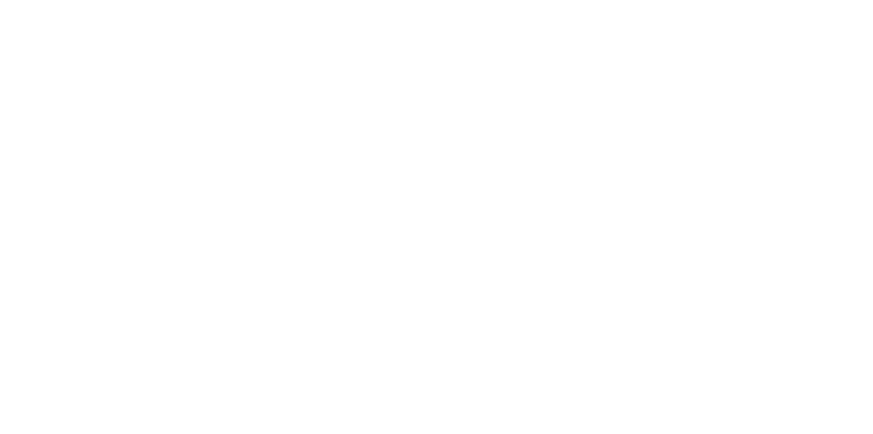
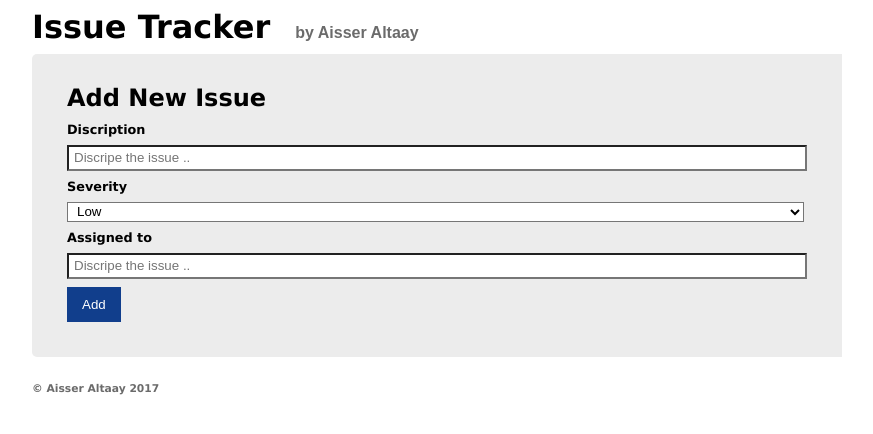
Before and after one commit to aisser94/My-project, a plain HTML site: page issue tracker app/index.html in a window 1280 px wide. Shown: the whole page, without its empty margins (203-1076 px from the left). Drawn offline with Linux system fonts and the light colour scheme.

Commit message:
stop working today on issue tracker app

```diff
--- a/issue tracker app/index.html
+++ b/issue tracker app/index.html
@@ -7,7 +7,35 @@
   </head>
 
   <body>
+    <div class="container">
+      <div class="headerDiv">
+        <h1>Issue Tracker</h1>
+        <p>
+          by Aisser Altaay
+        </p>
+      </div>
 
+      <div class="formDiv">
+        <h2>Add New Issue</h2>
+        <label class="inputLabel">Discription</label>
+        <input class="formInput" type="text" placeholder="Discripe the issue .." />
+
+        <label class="inputLabel">Severity</label>
+        <select class="formInput" >
+            <option value="Low">Low</option>
+            <option value="Medium">Medium</option>
+            <option value="High">High</option>
+            </select>
+
+        <label class="inputLabel">Assigned to</label>
+        <input class="formInput" type="text" placeholder="Discripe the issue .." />
+
+        <button class="addButton" type="button">Add</button>
+      </div>
+      <div class="footerDiv">
+        <h6>&copy; Aisser Altaay 2017</h6>
+      </div>
+    </div>
 
 
 
--- a/issue tracker app/style.css
+++ b/issue tracker app/style.css
@@ -0,0 +1,73 @@
+/*body{
+  background-color: rgb(67, 70, 67);
+}*/
+
+
+.container{
+  /*give the initial values for container*/
+  width: 810px;
+  margin: 0 auto;
+  display: block;
+  overflow: hidden;
+  font-family:"Lucida Grande", sans-serif;
+}
+
+/*styling the header pice */
+.headerDiv{
+}
+.headerDiv h1{
+  display: inline;
+}
+.headerDiv p{
+  display: inline;
+  padding-left: 20px;
+  color: rgb(107, 107, 107);
+  font-weight: bold;
+  font-family:Arial;
+}
+
+/*start to sytling the form section */
+.formDiv{
+  background-color: rgb(236, 236, 236);
+  border-radius: 5px;
+  width: 100%;
+  height: auto;
+  overflow: hidden;
+  padding: 10px 35px 35px 35px;
+  margin-top: 8px;
+}
+.formDiv h2{
+  margin-bottom: 10px;
+  font-size: 1.5rem;
+}
+.inputLabel{
+  display: block;
+  font-weight: 800;
+  font-size: 0.8rem;
+  padding-bottom: 8px;
+}
+
+.formInput{
+  background-color: white;
+  width: 90%;
+  height: 20px;
+  display: block;
+  margin-bottom: 8px;
+  padding-left: 5px;
+}
+select.formInput{
+  width: 91%;
+}
+.addButton{
+  background-color: rgb(17, 62, 140);
+  color: white;
+  text-align: center;
+  padding: 10px 15px;
+  border: 0;
+}
+
+
+
+/*syling the foorter */
+.footerDiv{
+color:rgb(107, 107, 107);}
```
